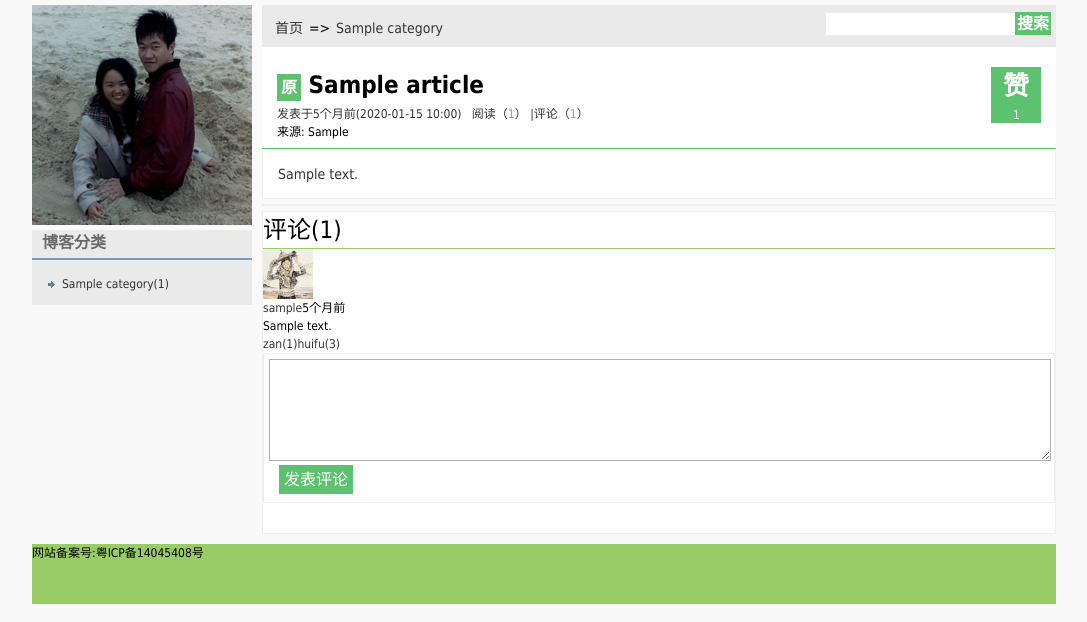
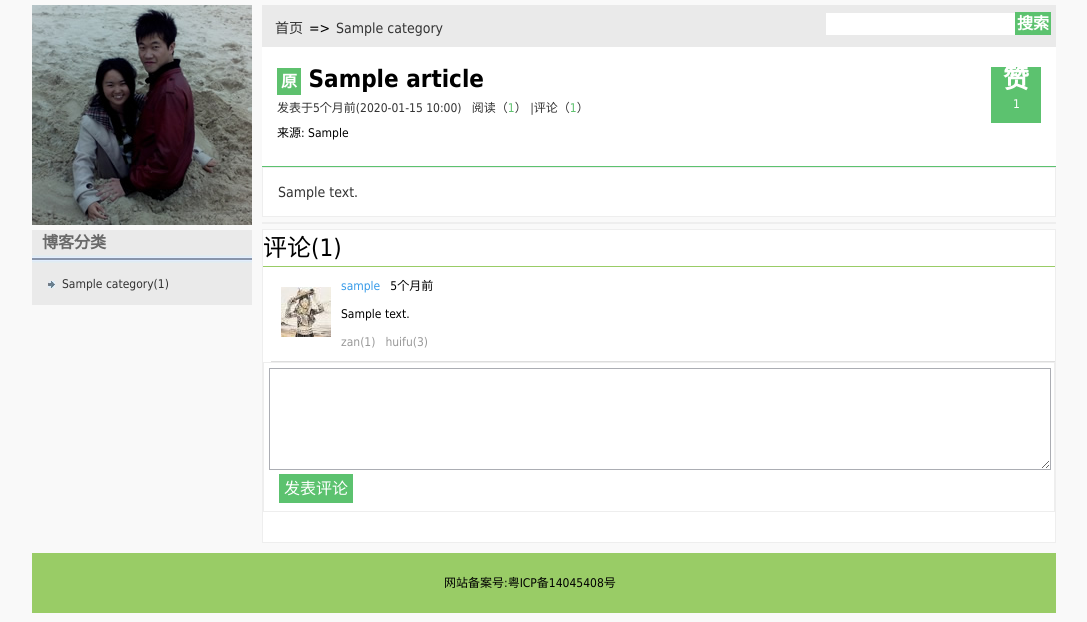
Before and after one commit to kevin386/proj_blog, a Django app: page /blog/art/1/ in a window 1280 px wide. Shown: the part 178-800 px from the top of the page, without its empty margins (96-1183 px from the left). Run offline with Django 3.2, Linux system fonts and the light colour scheme; tables that the repository leaves empty hold one stand-in row (values such as "Sample post"); parts of the project's set-up code (start-up, migrations or seed data) failed here and were passed over; some libraries are stand-ins or nearby versions.

Commit message:
add jia_this

```diff
--- a/blog/static/css/layout.css
+++ b/blog/static/css/layout.css
@@ -304,8 +304,9 @@ table {
 	float: right;
 }
 .article_main .article_title {
-	padding:20px 15px 7px 15px;
+	padding:20px 15px 20px 15px;
 	background-color: #FFF;
+	line-height: 25px;
 }
 .article_title .tp1 {
 	font-size: 24px;
--- a/blog/templates/article.html
+++ b/blog/templates/article.html
@@ -23,6 +23,9 @@
         {% if article.origin %}
         <p class="tp3">来源: {{ article.origin }}</p>
         {% endif %}
+		<p class="tp_jiathis">
+		{% include "jia_this.html" %}
+		</p>
     </div>
     <div class="article_t_sep"></div>
     <div class="article_content"> {{ article.content|safe }} </div>
--- /dev/null
+++ b/blog/templates/jia_this.html
@@ -0,0 +1,12 @@
+<!-- JiaThis Button BEGIN -->
+<div class="jiathis_style">
+	<a class="jiathis_button_qzone"></a>
+	<a class="jiathis_button_tsina"></a>
+	<a class="jiathis_button_tqq"></a>
+	<a class="jiathis_button_weixin"></a>
+	<a class="jiathis_button_renren"></a>
+	<a href="http://www.jiathis.com/share" class="jiathis jiathis_txt jtico jtico_jiathis" target="_blank"></a>
+	<a class="jiathis_counter_style"></a>
+</div>
+<script type="text/javascript" src="http://v3.jiathis.com/code/jia.js?uid=1402107602831118" charset="utf-8"></script>
+<!-- JiaThis Button END -->
--- a/proj_blog/settings.py
+++ b/proj_blog/settings.py
@@ -59,7 +59,8 @@ WSGI_APPLICATION = 'proj_blog.wsgi.application'
 
 # Database
 # https://docs.djangoproject.com/en/1.6/ref/settings/#databases
-if not DEBUG:
+#if not DEBUG:
+if True:
     import ConfigParser as CP
     configPath = os.path.join(BASE_DIR,'psw.cfg')
     config = CP.ConfigParser()
--- a/static/css/layout.css
+++ b/static/css/layout.css
@@ -168,6 +168,11 @@ table {
 #footer {
 	height:60px;
 	background:#9c6;
+	line-height: 60px;
+}
+#footer p{
+	width: 200px;
+	margin: 0 auto;
 }
 #sidebar #owner #signature {
 	height: 58px;
@@ -299,8 +304,9 @@ table {
 	float: right;
 }
 .article_main .article_title {
-	padding:20px 15px 7px 15px;
+	padding:20px 15px 20px 15px;
 	background-color: #FFF;
+	line-height: 25px;
 }
 .article_title .tp1 {
 	font-size: 24px;
@@ -441,7 +447,7 @@ table {
 }
 
 
-
+/*
 .comment_title span {
 	font-weight: bold;
 }
@@ -474,3 +480,42 @@ table {
 .comment_item_con {
 	margin-left: 70px;
 }
+*/
+
+.comm_item{
+	position: relative;
+	left: 8px;
+	width: 99%;
+	border-bottom: 1px solid #DDDDDD;
+}
+
+.comm_item img{
+	position: absolute;
+	top:10px;
+	left: 10px;
+}
+
+.comm_body{
+	margin-left: 70px;
+}
+
+.comm_header{
+	margin-top: 10px;
+}
+.comm_content{
+	margin: 10px 0;
+}
+.comm_footer{
+	margin-bottom: 10px;
+}
+
+.comm_uname{
+	color: #379BE9;
+}
+
+.comm_vote, .comm_uname{
+	margin-right: 10px;
+}
+.comm_vote, .comm_reply{
+	color: #999999;
+}
--- /dev/null
+++ b/static/js/main.js
@@ -0,0 +1,27 @@
+function getByClass(clsName,parent){
+    var oParent=parent?document.getElementById(parent):document,
+        eles=[],
+        elements=oParent.getElementsByTagName('*');
+
+    for(var i=0,l=elements.length;i<l;i++){
+        if(elements[i].className==clsName){
+            eles.push(elements[i]);
+        }
+    }
+    return eles;
+}
+
+$(document).ready(function () {
+    // body...
+    $(".zan_article").click(function () {
+        var url = $('#article_vote_url').val();
+        $("#vote_article").load(url,function(responseTxt,statusTxt,xhr){
+            if(statusTxt=="success"){
+                $(".zan_p2").text(responseTxt)
+                alert('vote success');
+            }
+            if(statusTxt=="error")
+                alert("Error: "+xhr.status+": "+xhr.statusText);
+        });
+    });
+});
```
Also changed, not shown: static/js/events.js (added, +45 -0 lines).
